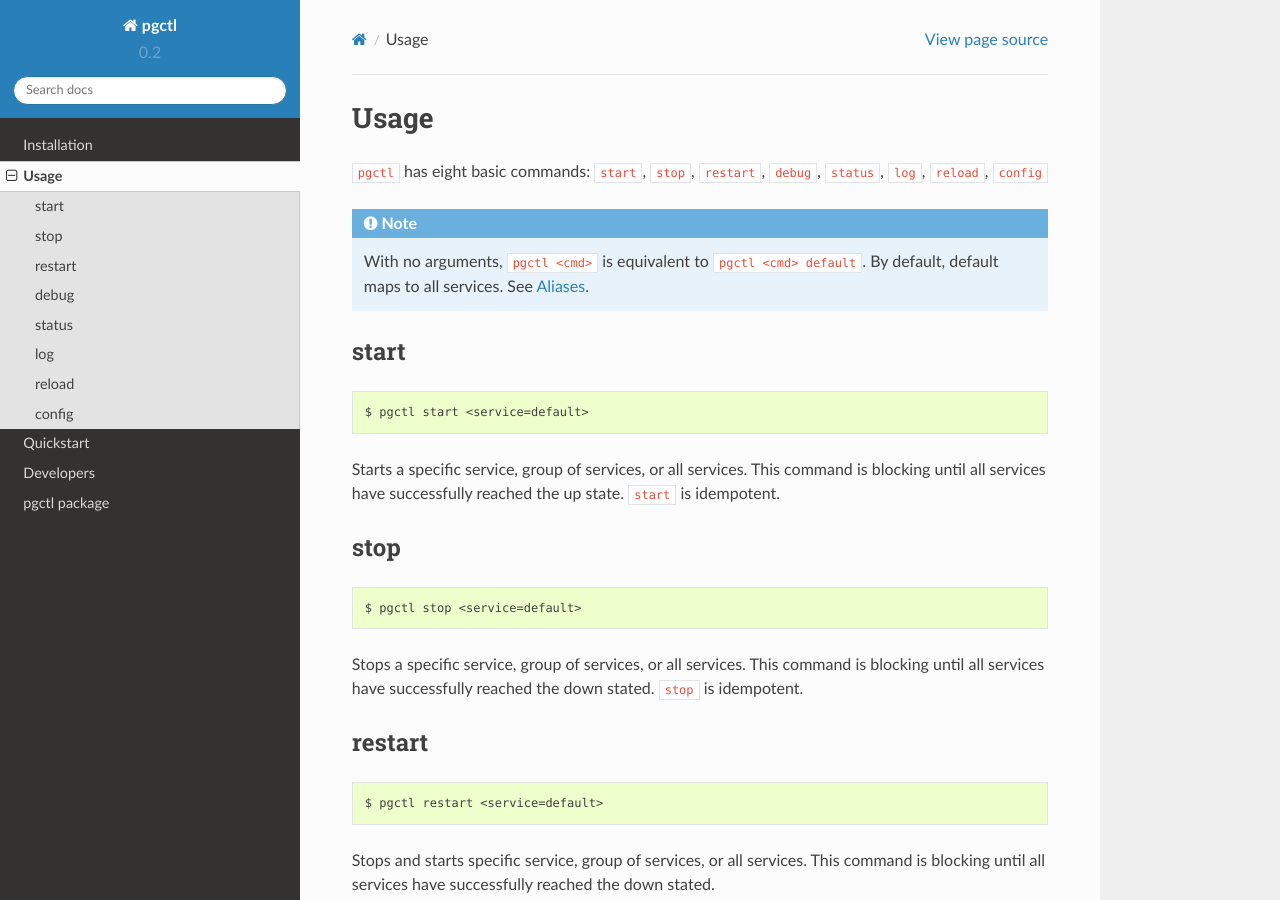
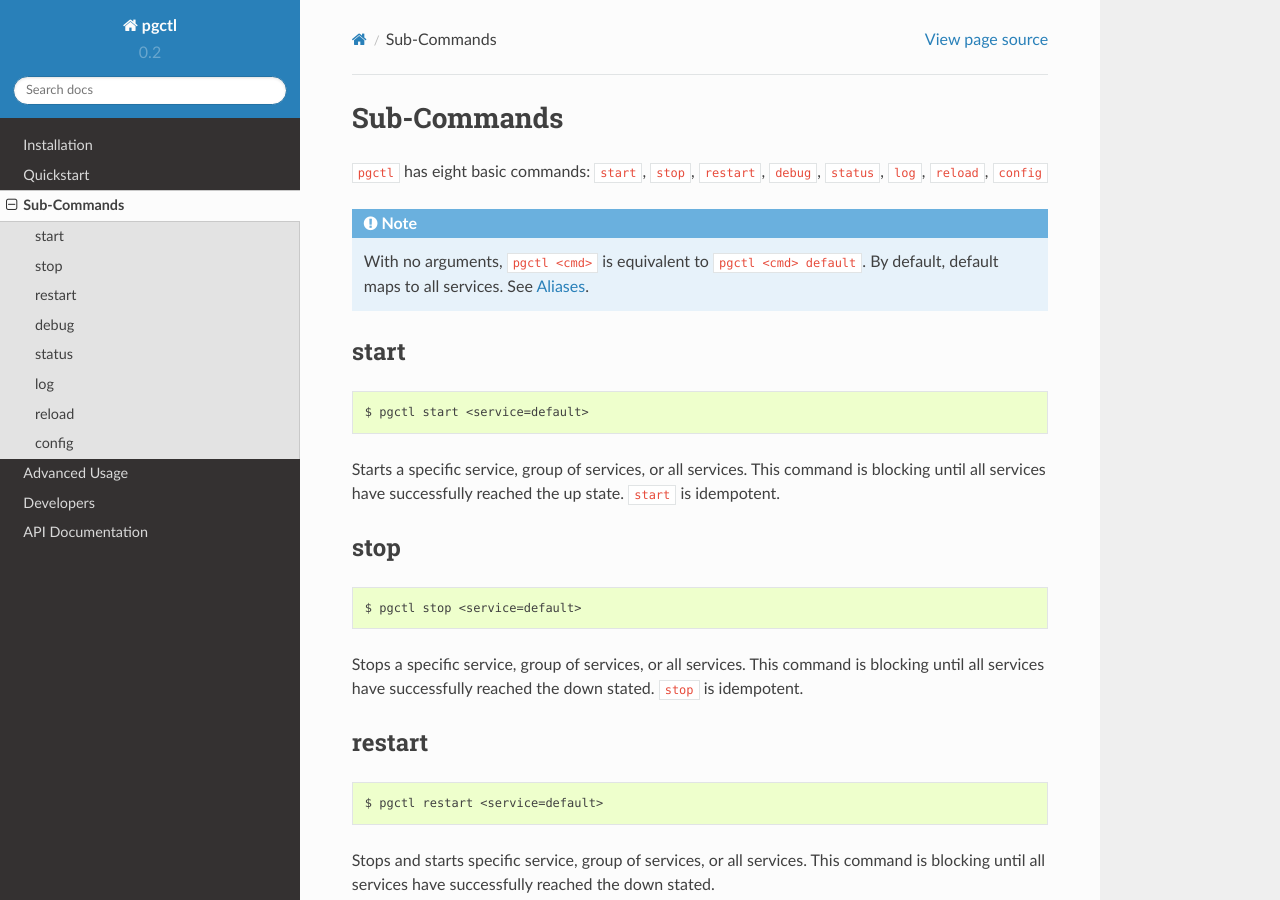
Before and after one commit to Yelp/pgctl, a Sphinx documentation site: the page built from docs/source/user/usage.rst, in a window 1280 px wide and 900 px high. Built offline with Sphinx 7.4.7 and the Read the Docs theme 2.0.0, drawn with Linux system fonts in a browser that asks for light colours; pages that are not in the unit, such as notebooks, are missing from menus.

```diff
--- a/docs/source/developer/design.rst
+++ b/docs/source/developer/design.rst
@@ -1,5 +1,9 @@
+==========
 Developers
 ==========
+
+Design Rationale
+================
 
 
 Directory Structure
--- a/docs/source/index.rst
+++ b/docs/source/index.rst
@@ -68,8 +68,8 @@ instructions and usage of ``pgctl`` for getting started quickly.
    :maxdepth: 2
 
    user/install
+   user/quickstart
    user/usage
-   user/quickstart
    user/advanced
 
 Developer Guide
@@ -92,7 +92,7 @@ this part of the documentation is for you.
 .. toctree::
    :maxdepth: 2
 
-   api/pgctl
+   developer/api_doc
 
 
 Contributor Guide
--- a/docs/source/user/quickstart.rst
+++ b/docs/source/user/quickstart.rst
@@ -35,6 +35,7 @@ Once this is in place, you can start your playground and see it run.
 
 
 .. _writing_services:
+
 Writing Playground Services
 -----------------------------
 ``pgctl`` works best with a single process. When writing a ``run`` script in
@@ -78,6 +79,7 @@ becomes a problem:
 
 
 .. _aliases:
+
 Aliases
 ------------------------
 
--- a/docs/source/user/usage.rst
+++ b/docs/source/user/usage.rst
@@ -1,5 +1,5 @@
-Usage
------
+Sub-Commands
+============
 
 ``pgctl`` has eight basic commands: ``start``, ``stop``, ``restart``, ``debug``, ``status``, ``log``, ``reload``, ``config``
 
```
Also changed, not shown: docs/source/developer/api_doc.rst (renamed from docs/source/api/pgctl.rst, +6 -2 lines), docs/source/user/advanced.rst (added, +25 -0 lines), 1 other file.
